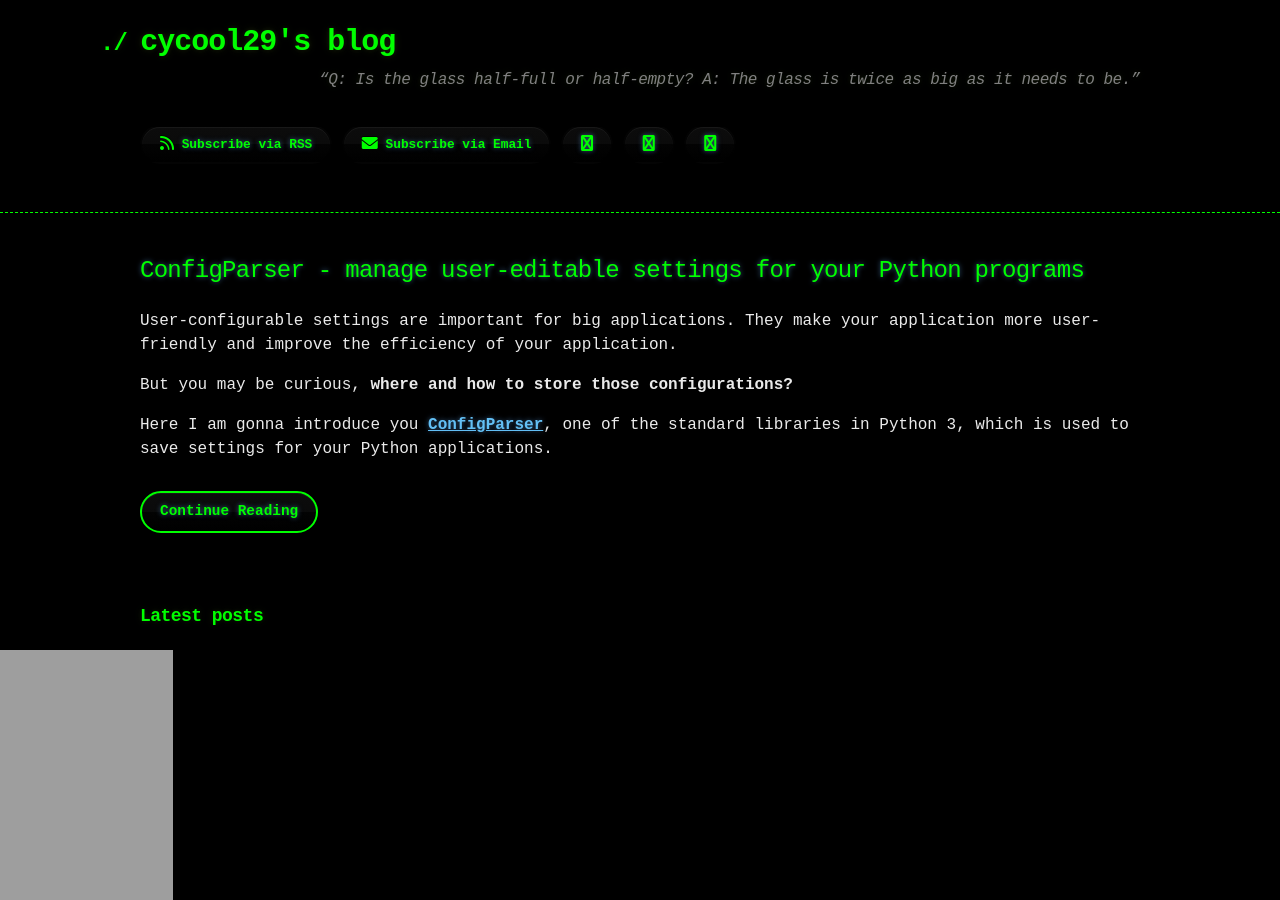
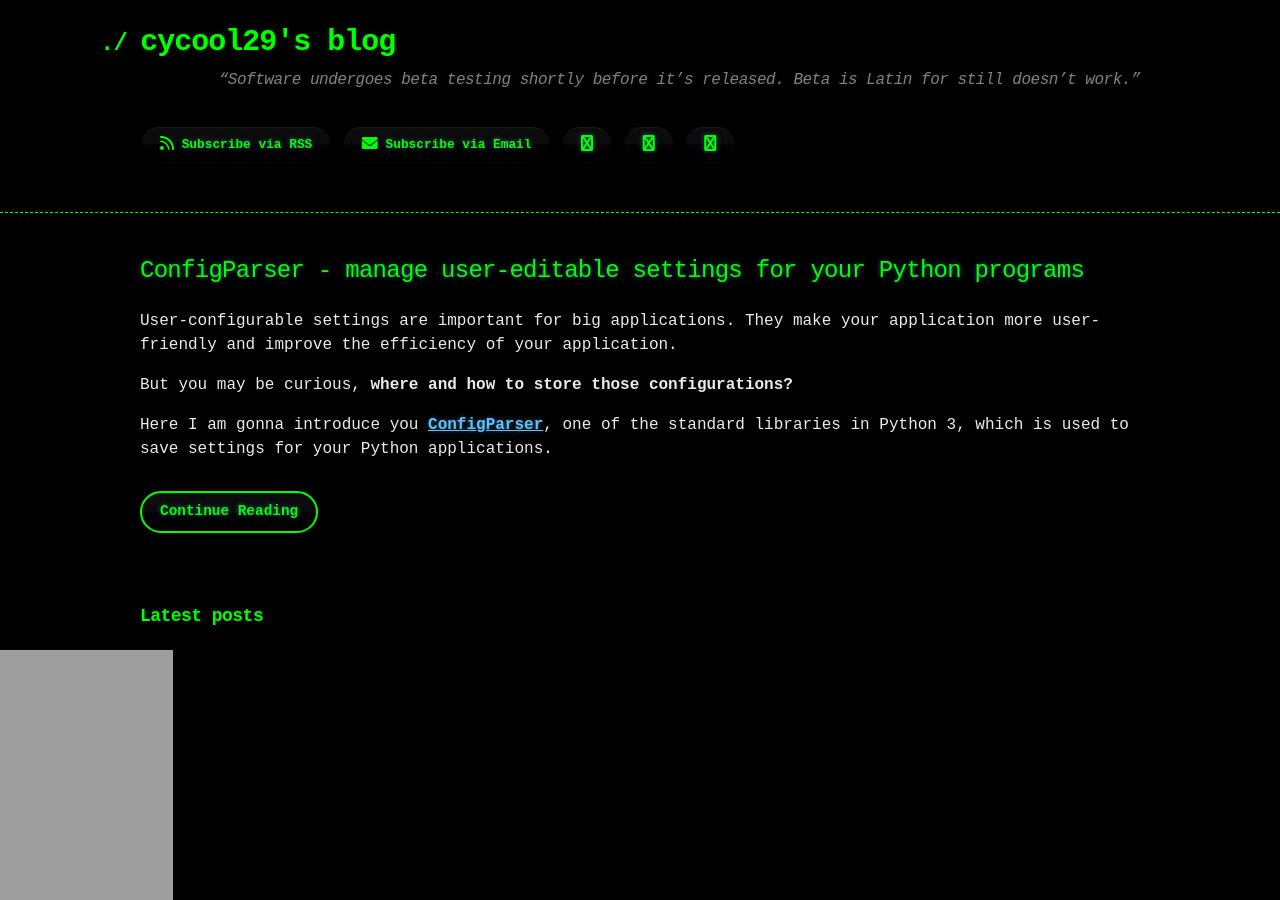
Before and after one commit to cycool29/cycool29.github.io, a Jekyll site: the page built from index.md, in a window 1280 px wide and 900 px high. Built offline with Jekyll 4.4.1, drawn with Linux system fonts in a browser that asks for light colours; a style sheet for code colours, icons or effects is not loaded.

Commit message:
Update quotes

```diff
--- a/_config.yml
+++ b/_config.yml
@@ -1,5 +1,5 @@
 title: cycool29's blog
-description: "“Q: Is the glass half-full or half-empty? A: The glass is twice as big as it needs to be.” "
+description: "“Software undergoes beta testing shortly before it’s released. Beta is Latin for still doesn’t work.” "
 bio: A high school student. Intermediate in Python, Git, Bash. Learning JavaScript. He/Him. "
 author: cycool29
 url: https://cycool29.github.io
```
